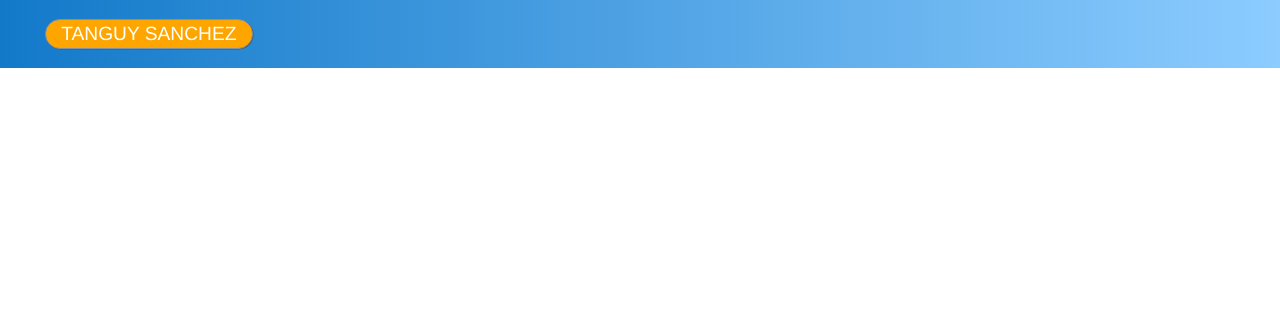
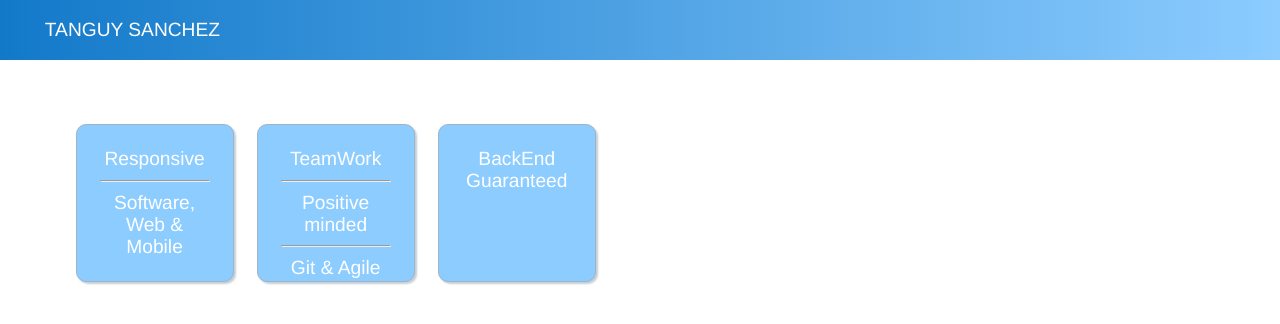
Before and after one commit to sancheztanguybusiness/sancheztanguy, a React (Create React App) app: page / in a window 1280 px wide. Shown: the top 324 px of the page. Built offline with nearby package versions, Linux system fonts and the light colour scheme.

Commit message:
minor update - design cards

```diff
--- a/src/App.js
+++ b/src/App.js
@@ -2,6 +2,7 @@ import React, { Component } from 'react';
 import './index.css';
 
 import Header from './Components/Header';
+import StrongPoints from './Components/StrongPoints';
 
 class App extends Component{
   render(){
@@ -9,6 +10,7 @@ class App extends Component{
 
       <div id = 'App'>
         <Header />
+        <StrongPoints />
       </div>
 
     );
--- a/src/Components/Header/index.js
+++ b/src/Components/Header/index.js
@@ -9,32 +9,15 @@ class Header extends Component{
 
       <Banner
         id = 'header'
+        padding = '1.5%'
+        indent = '3.5%'
         gradient = 'right, #1279c9 , #8cccff'
         textColor = 'white'
         textColorHover = 'white'
         textSize = '1.2em'
         font = 'Helvetica'
         format = 'uppercase'>
-
-        <Button id = 'logo'
-          //ALL
-          width = '200px'
-
-          //BASIC
-          color = 'orange'
-          borderColor = '#7f93a5'
-          textColor = 'white'
-          shadowColor = '#4a5259'
-
-          //HOVER
-          colorHover = 'orange'
-          borderColorHover = '#7f93a5'
-          textColorHover = 'white'
-          shadowColorHover = '#4a5259'
-          >
-          Tanguy Sanchez
-        </Button>
-
+        Tanguy Sanchez
       </Banner>
 
     );
--- /dev/null
+++ b/src/Components/StrongPoints/index.js
@@ -0,0 +1,70 @@
+import React, { Component } from 'react';
+
+import Banner from '../../Modules/Banner';
+import Card from '../../Modules/Card';
+
+class StrongPoints extends Component{
+  render(){
+    return(
+
+      <Banner
+        id = 'StrongPoints'
+        padding = '5%'
+        color = 'white'
+        textColor = 'black'
+        textAlign = 'center'
+        textColorHover = 'black'
+        textSize = '1.2em'
+        font = 'Helvetica'>
+
+        <Card id = 'Responsive'
+              borderRadius = '10'
+              borderSize = '1'
+              borderStyle = 'solid'
+              borderColor = '#9db4c9'
+              separation = '1'
+              width = '110px'
+              height = '110px'
+              textColor = 'white'
+              color = '#8cccff'>
+              Responsive
+              <hr />
+              Software, Web & Mobile
+        </Card>
+
+        <Card id = 'TeamWork'
+              borderRadius = '10'
+              borderSize = '1'
+              borderStyle = 'solid'
+              borderColor = '#9db4c9'
+              separation = '1'
+              width = '110px'
+              height = '110px'
+              textColor = 'white'
+              color = '#8cccff'>
+              TeamWork
+              <hr />
+              Positive minded<hr />
+              Git & Agile
+        </Card>
+
+        <Card id = 'BackEnd'
+              borderRadius = '10'
+              borderSize = '1'
+              borderStyle = 'solid'
+              borderColor = '#9db4c9'
+              separation = '1'
+              width = '110px'
+              height = '110px'
+              textColor = 'white'
+              color = '#8cccff'>
+              BackEnd Guaranteed
+        </Card>
+
+      </Banner>
+
+    );
+  }
+}
+
+export default StrongPoints;
--- a/src/Modules/Banner/index.js
+++ b/src/Modules/Banner/index.js
@@ -11,11 +11,12 @@ class Banner extends ModComponent{
         /* block */
         background: this.props.color,
         backgroundImage: 'linear-gradient(to ' + this.props.gradient + ')',
-        padding: '1.5%',
-        paddingLeft: '3.5%',
+        padding: this.props.padding,
+        paddingLeft: this.props.indent,
 
         /* text */
         color: this.props.textColor,
+        textAlign: this.props.textAlign,
         fontFamily: this.props.font,
         fontSize: this.props.textSize,
         textTransform: this.props.format
--- /dev/null
+++ b/src/Modules/Card/index.js
@@ -0,0 +1,53 @@
+import React, { Component } from 'react';
+
+import ModComponent from '../../Modules/ModComponent';
+
+class Card extends ModComponent{
+
+  build(){
+    this.CSS({
+        //CSS
+          /* block */
+          display: 'inline-block',
+          float: 'left',
+          width: this.props.width,
+          height: this.props.height,
+          border: this.props.borderSize + 'px ' + this.props.borderStyle + ' ' + this.props.borderColor,
+          borderRadius: this.props.borderRadius + 'px',
+          padding: (parseInt(this.props.separation) * 2) + '%',
+          marginLeft: this.props.separation + '%',
+          marginRight: this.props.separation + '%',
+          boxShadow: '2px 2px 2px #c3ced8',
+
+          /* color */
+          color: this.props.textColor,
+          background: this.props.color
+    }, {
+        //HOVER
+        //...
+    }, {
+        //MINIMAL CSS
+          /* block */
+          display: 'inline-block',
+          float: 'left',
+          width: this.props.width,
+          height: this.props.height,
+          border: this.props.borderSize + 'px ' + this.props.borderStyle + ' ' + this.props.borderColor,
+          borderRadius: this.props.borderRadius + 'px',
+          padding: (parseInt(this.props.separation) * 2) + '%',
+          marginLeft: this.props.separation + '%',
+          marginRight: this.props.separation + '%',
+          boxShadow: '2px 2px 2px #c3ced8',
+
+          /* color */
+          color: this.props.textColor,
+          background: this.props.color
+    }, {
+        //MINIMAL CSS (HOVER)
+        //...
+    });
+  }
+
+}
+
+export default Card;
```
